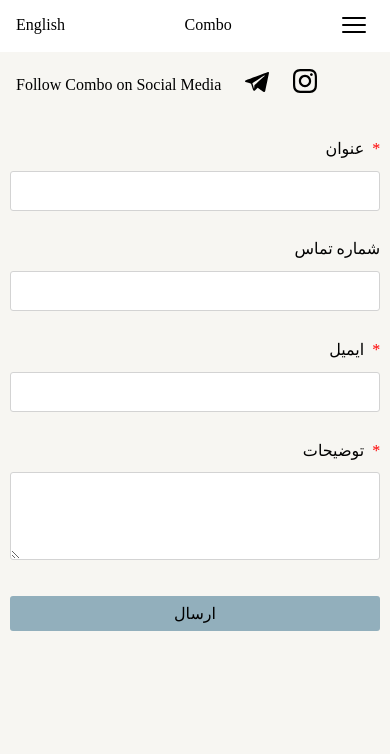
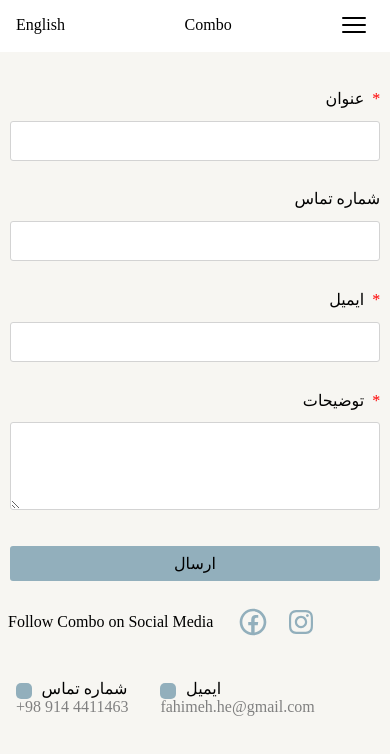
Before and after one commit to ali-jahangiri/Gallery, a React (Create React App) app: page /contact in a window 390 px wide. Shown: the top 754 px of the page. Built offline with nearby package versions, Linux system fonts and the light colour scheme; a web font is replaced by a local one; what jalaliday would draw is missing.

Commit message:
chnage some small ui in contact

```diff
--- /dev/null
+++ b/src/components/AditionalContact.js
@@ -0,0 +1,23 @@
+import useAppContext from "../hooks/useAppContext";
+
+const AdditionalContact = () => {
+    const { getContext : { lang }} = useAppContext()
+
+    const isFa = lang === "fa";
+
+    return (
+        <div className="additionalContact">
+            <div>
+                <p>{isFa ? "شماره تماس" : "Number"}</p>
+                <a href="tel:+98 914 4411463">+98 914 4411463</a>
+            </div>
+            <div>
+                <p>{isFa ? "ایمیل" : "Email"}</p>
+                <a href="mailto:fahimeh.he@gmail.com">fahimeh.he@gmail.com</a>
+            </div>
+        </div>
+    )
+}
+
+
+export default AdditionalContact;
--- a/src/pages/ContactUs.js
+++ b/src/pages/ContactUs.js
@@ -1,11 +1,14 @@
 import { useState } from "react";
+import AdditionalContact from "../components/AditionalContact";
 import Input from "../components/Input";
 import useAppContext from "../hooks/useAppContext";
 import reqUrl from "../utils/reqUrl";
 import useRequest from "../utils/useRequest";
 
+import Pic from "../static/Picture10.jpg"
+
 const Instagram = () => <svg xmlns="http://www.w3.org/2000/svg" width="24" height="24" viewBox="0 0 24 24"><path d="M12 2.163c3.204 0 3.584.012 4.85.07 3.252.148 4.771 1.691 4.919 4.919.058 1.265.069 1.645.069 4.849 0 3.205-.012 3.584-.069 4.849-.149 3.225-1.664 4.771-4.919 4.919-1.266.058-1.644.07-4.85.07-3.204 0-3.584-.012-4.849-.07-3.26-.149-4.771-1.699-4.919-4.92-.058-1.265-.07-1.644-.07-4.849 0-3.204.013-3.583.07-4.849.149-3.227 1.664-4.771 4.919-4.919 1.266-.057 1.645-.069 4.849-.069zm0-2.163c-3.259 0-3.667.014-4.947.072-4.358.2-6.78 2.618-6.98 6.98-.059 1.281-.073 1.689-.073 4.948 0 3.259.014 3.668.072 4.948.2 4.358 2.618 6.78 6.98 6.98 1.281.058 1.689.072 4.948.072 3.259 0 3.668-.014 4.948-.072 4.354-.2 6.782-2.618 6.979-6.98.059-1.28.073-1.689.073-4.948 0-3.259-.014-3.667-.072-4.947-.196-4.354-2.617-6.78-6.979-6.98-1.281-.059-1.69-.073-4.949-.073zm0 5.838c-3.403 0-6.162 2.759-6.162 6.162s2.759 6.163 6.162 6.163 6.162-2.759 6.162-6.163c0-3.403-2.759-6.162-6.162-6.162zm0 10.162c-2.209 0-4-1.79-4-4 0-2.209 1.791-4 4-4s4 1.791 4 4c0 2.21-1.791 4-4 4zm6.406-11.845c-.796 0-1.441.645-1.441 1.44s.645 1.44 1.441 1.44c.795 0 1.439-.645 1.439-1.44s-.644-1.44-1.439-1.44z"/></svg>
-const Telegram =  () => <svg style={{ fillRule : "evenodd" , clipRule: "evenodd" , strokeLinejoin:"round" , strokeMiterlimit :1.41421 }} xmlns="http://www.w3.org/2000/svg" width="24px" height="24px" version="1.1" ><path id="telegram-1" d="M18.384,22.779c0.322,0.228 0.737,0.285 1.107,0.145c0.37,-0.141 0.642,-0.457 0.724,-0.84c0.869,-4.084 2.977,-14.421 3.768,-18.136c0.06,-0.28 -0.04,-0.571 -0.26,-0.758c-0.22,-0.187 -0.525,-0.241 -0.797,-0.14c-4.193,1.552 -17.106,6.397 -22.384,8.35c-0.335,0.124 -0.553,0.446 -0.542,0.799c0.012,0.354 0.25,0.661 0.593,0.764c2.367,0.708 5.474,1.693 5.474,1.693c0,0 1.452,4.385 2.209,6.615c0.095,0.28 0.314,0.5 0.603,0.576c0.288,0.075 0.596,-0.004 0.811,-0.207c1.216,-1.148 3.096,-2.923 3.096,-2.923c0,0 3.572,2.619 5.598,4.062Zm-11.01,-8.677l1.679,5.538l0.373,-3.507c0,0 6.487,-5.851 10.185,-9.186c0.108,-0.098 0.123,-0.262 0.033,-0.377c-0.089,-0.115 -0.253,-0.142 -0.376,-0.064c-4.286,2.737 -11.894,7.596 -11.894,7.596Z"/></svg>
+const Facebook =  () => <svg xmlns="http://www.w3.org/2000/svg" viewBox="0 0 24 24"><path d="M 12 2 C 6.4889971 2 2 6.4889971 2 12 C 2 17.511003 6.4889971 22 12 22 C 17.511003 22 22 17.511003 22 12 C 22 6.4889971 17.511003 2 12 2 z M 12 4 C 16.430123 4 20 7.5698774 20 12 C 20 16.014467 17.065322 19.313017 13.21875 19.898438 L 13.21875 14.384766 L 15.546875 14.384766 L 15.912109 12.019531 L 13.21875 12.019531 L 13.21875 10.726562 C 13.21875 9.7435625 13.538984 8.8710938 14.458984 8.8710938 L 15.935547 8.8710938 L 15.935547 6.8066406 C 15.675547 6.7716406 15.126844 6.6953125 14.089844 6.6953125 C 11.923844 6.6953125 10.654297 7.8393125 10.654297 10.445312 L 10.654297 12.019531 L 8.4277344 12.019531 L 8.4277344 14.384766 L 10.654297 14.384766 L 10.654297 19.878906 C 6.8702905 19.240845 4 15.970237 4 12 C 4 7.5698774 7.5698774 4 12 4 z"/></svg>
 
 
 const FORM_INPUT_LABEL = {
@@ -87,17 +90,6 @@ const ContactUs = () => {
 
     return (
         <div className="contact">
-            <div className="contact__socialMedia">
-                <p>Follow Combo on Social Media</p>
-                <div>
-                    <div>
-                        <Telegram />
-                    </div>
-                    <div>
-                        <Instagram />
-                    </div>
-                </div>
-            </div>
             <div className="contact__container">
                 <div className="contact__form">
                     <div className="contact__form__container">
@@ -121,8 +113,22 @@ const ContactUs = () => {
                         </button>
                     </div>
                 </div>
-                <div style={{ background : `url(https://images.unsplash.com/photo-1639694324137-f409cf5666f1?ixlib=rb-1.2.1&ixid=MnwxMjA3fDB8MHxwaG90by1wYWdlfHx8fGVufDB8fHx8&auto=format&fit=crop&w=1374&q=80)` }} className="contact__images">
+                <div data-image={Pic} style={{ background :  `url(${Pic})` }} className="contact__images">
                 </div>
+            </div>
+            <div className="contact__more">
+                <div className="contact__socialMedia">
+                    <p>Follow Combo on Social Media</p>
+                    <div>
+                        <a href="https://www.facebook.com/fahimeh.heydari.5">
+                            <Facebook />
+                        </a>
+                        <a href="https://www.instagram.com/fahimeh.heydarii">
+                            <Instagram />
+                        </a>
+                    </div>
+                </div>
+                <AdditionalContact />
             </div>
             {
                 wasSuccessfulSubmission && <div className="contact__afterSubmitAlert">
--- /dev/null
+++ b/src/style/components/_additionalContact.scss
@@ -0,0 +1,30 @@
+.additionalContact {
+    display: flex;
+    margin: 2rem auto;
+    width: 95%;
+
+    div {
+        margin: 0 1rem;
+        position: relative;
+        p {
+            margin: 0;
+            margin-left: 1.6rem;
+            &::after {
+                content: "";
+                width: 1rem;
+                height: 1rem;
+                border-radius: $radius;
+                background-color: $navy;
+                position: absolute;
+                left: 0;
+                top: 10%;
+            }
+
+        }
+
+        a {
+            text-decoration: none;
+            color: grey;
+        }
+    }
+}
--- a/src/style/components/index.scss
+++ b/src/style/components/index.scss
@@ -13,3 +13,4 @@
 @import "./layoutItem";
 @import "./layout";
 @import "./tagBar";
+@import "./additionalContact";
--- a/src/style/layout/_about.scss
+++ b/src/style/layout/_about.scss
@@ -61,4 +61,23 @@
             }
         }
     }
+
+
+    @media (max-width : 576px) {
+        .about {
+            &__intro {
+                &__image {
+                    img {width: 100%;}
+                }
+
+                &__details {
+                    p {
+                        margin: 1rem 0 0 0 !important;
+                        line-height: 1;
+                    }
+                }
+            }
+        }
+    }
+
 }
--- a/src/style/layout/_contact.scss
+++ b/src/style/layout/_contact.scss
@@ -59,6 +59,18 @@
         }
     }
 
+
+    &__more {
+        display: flex;
+        align-items: center;
+        justify-content: space-between;
+        width: 100%;
+
+        & > div {
+            width: 50%;
+        }
+    }
+
     &__socialMedia {
         display: flex;
         align-items: center;
@@ -69,12 +81,19 @@
             align-items: center;
             margin-left: 1rem;
 
-            div {
+            a {
+                display: flex;
+                align-items: center;
+                justify-content: center;
                 width: 2rem;
                 height: 2rem;
                 border-color: lightgrey;
                 cursor: pointer;
                 margin: 0 .5rem;
+
+                svg {
+                    fill: $navy;
+                }
             }
         }
     }
@@ -93,10 +112,21 @@
             &__images {
                 display: none;
             }
+
             &__form {
                 width: 100%;
                 padding: 0;
             }
+
+            &__more {
+                width: 97%;
+                flex-direction: column;
+                align-content: flex-start;
+
+                & > div {
+                    width: 100%;
+                }
+            }
         }
     }
 }
```
